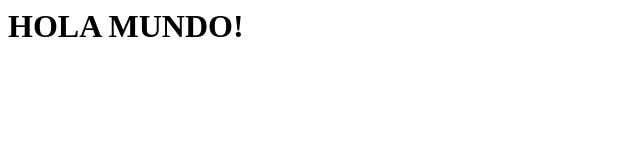
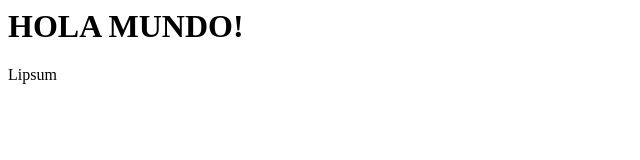
Before and after one commit to luismanati/PracticaGit, a plain HTML site: page index.html in a window 1280 px wide. Shown: the full height of the page, 0-640 px from the left. Drawn offline with Linux system fonts and the light colour scheme.

Commit message:
elemento p

```diff
--- a/index.html
+++ b/index.html
@@ -4,5 +4,6 @@
   </head>
   <body>
     <h1>HOLA MUNDO!</h1>
+    <p>Lipsum</p>
   </body>
 </html>
```
